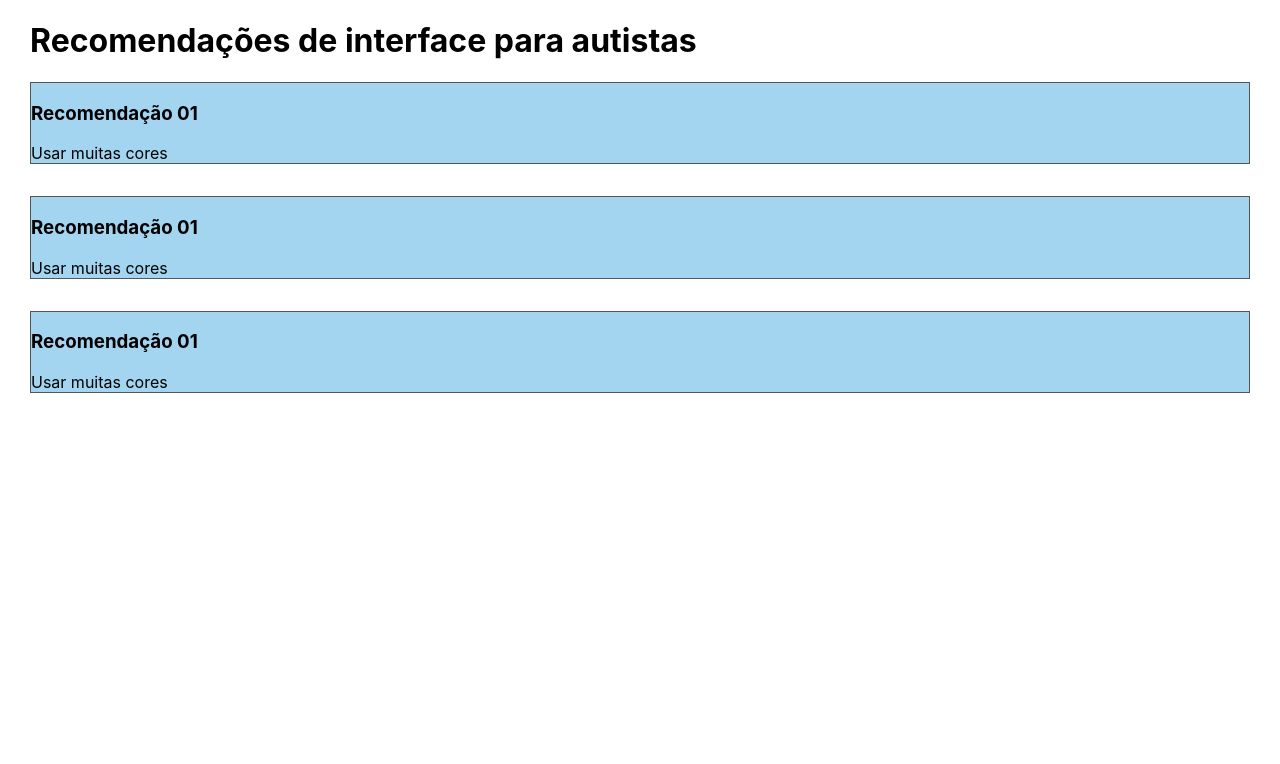
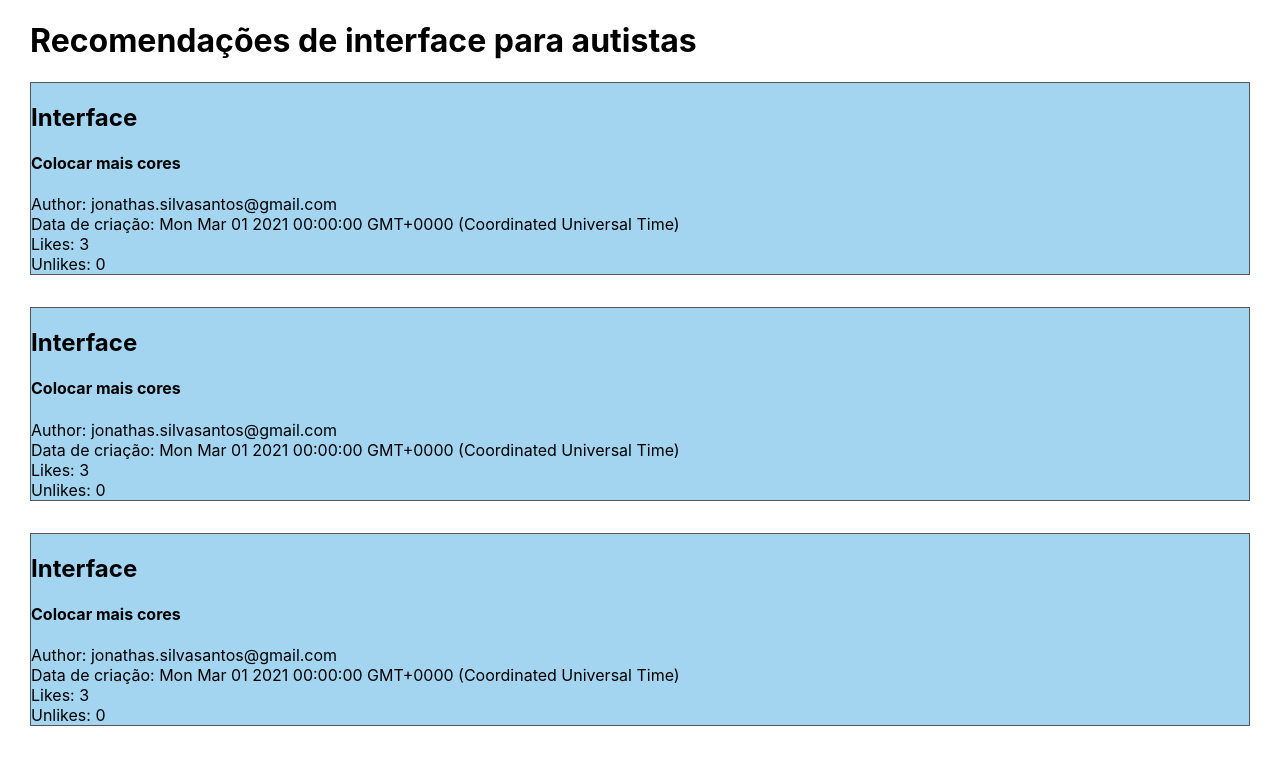
Before and after one commit to jonathassilva/guideaut-client, a React (Create React App) app: page / in a window 1280 px wide. Shown: the top 764 px of the page. Built offline with nearby package versions, Linux system fonts and the light colour scheme.

Commit message:
feat: Refatora o componente de recomendacao

```diff
--- a/src/App.js
+++ b/src/App.js
@@ -1,17 +1,63 @@
+import { Component } from 'react';
 import './App.css';
 
-import Recommendation from './components/recommendation/Recommendation'
+import Guidelines from './components/guidelines/Guidelines'
 
-function App() {
-  return (
-    <div className="App">
-      <h1>Recomendações de interface para autistas</h1>
-      <Recommendation></Recommendation>
-      <Recommendation></Recommendation>
-      <Recommendation></Recommendation>
+class App extends Component {
 
-    </div>
-  );
+  state = {
+    guidelines: [
+      {
+        id: 1,
+        category: 'Interface',
+        description: 'Colocar mais cores',
+        createdAt: new Date(2021, 2, 1),
+        authorEmail: 'jonathas.silvasantos@gmail.com',
+        likes: '3',
+        unlikes: '0'
+      },
+      {
+        id: 2,
+        category: 'Interface',
+        description: 'Colocar mais cores',
+        createdAt: new Date(2021, 2, 1),
+        authorEmail: 'jonathas.silvasantos@gmail.com',
+        likes: '3',
+        unlikes: '0'
+      },
+      {
+        id: 3,
+        category: 'Interface',
+        description: 'Colocar mais cores',
+        createdAt: new Date(2021, 2, 1),
+        authorEmail: 'jonathas.silvasantos@gmail.com',
+        likes: '3',
+        unlikes: '0'
+      }
+    ]
+  }
+
+  render() {
+    return (
+      <div className="App">
+        <h1>Recomendações de interface para autistas</h1>
+
+        {this.state.guidelines.map(guideline => (
+          <Guidelines
+            key={guideline.id}
+            category={guideline.category}
+            description={guideline.description}
+            createdAt={guideline.createdAt}
+            authorEmail={guideline.authorEmail}
+            likes={guideline.likes}
+            unlikes={guideline.unlikes}
+          >
+          </Guidelines>
+        ))}
+      </div>
+    );
+  }
+
 }
 
 export default App;
--- a/src/components/recommendation/Recommendation.css
+++ b/src/components/guidelines/Guidelines.css
@@ -1,4 +1,4 @@
-.Recommendation {
+.Guidelines {
     background-color: rgb(163, 213, 241);
     margin-bottom: 2rem;
     border: 1px solid #555;
--- /dev/null
+++ b/src/components/guidelines/Guidelines.js
@@ -0,0 +1,20 @@
+import React from 'react';
+
+import './Guidelines.css'
+
+const Recommendation = props => {
+
+    return (
+        <div className="Guidelines">
+            <h2>{props.category}</h2>
+            <h4>{props.description}</h4>
+            <div>Author: {props.authorEmail}</div>
+            <div>Data de criação: {props.createdAt.toString()}</div>
+            <div>Likes: {props.likes}</div>
+            <div>Unlikes: {props.unlikes}</div>
+        </div>
+    );
+
+}
+
+export default Recommendation;
--- a/src/components/recommendation/Recommendation.js
+++ /dev/null
@@ -1,13 +0,0 @@
-import React from 'react';
-
-import './Recommendation.css'
-
-const Recommendation = () => (
-    <div className="Recommendation">
-        <h3>Recomendação 01</h3>
-        <div>Usar muitas cores</div>
-    </div>
-);
-
-
-export default Recommendation;
```
